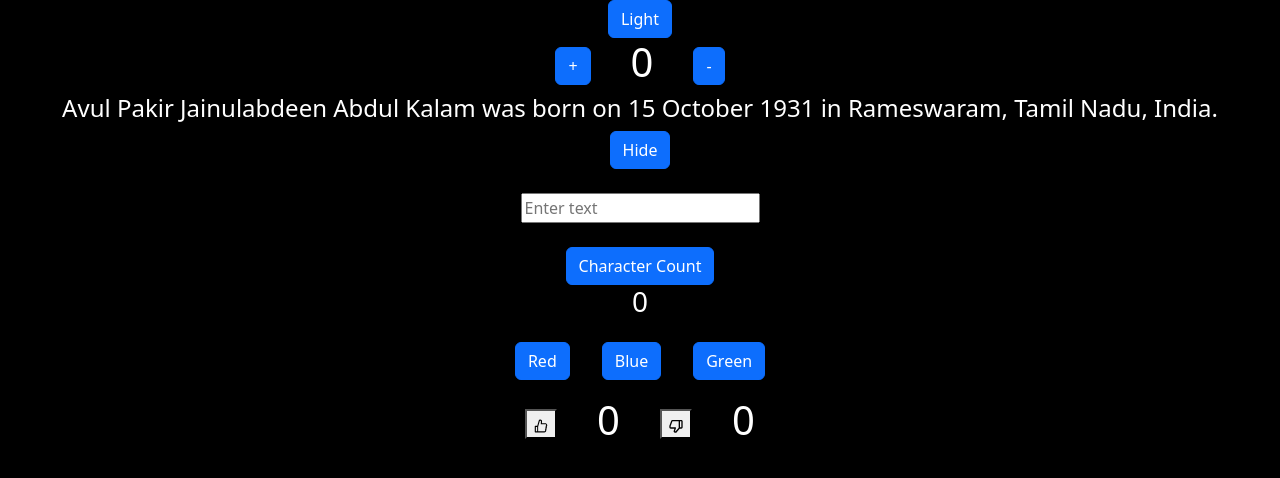
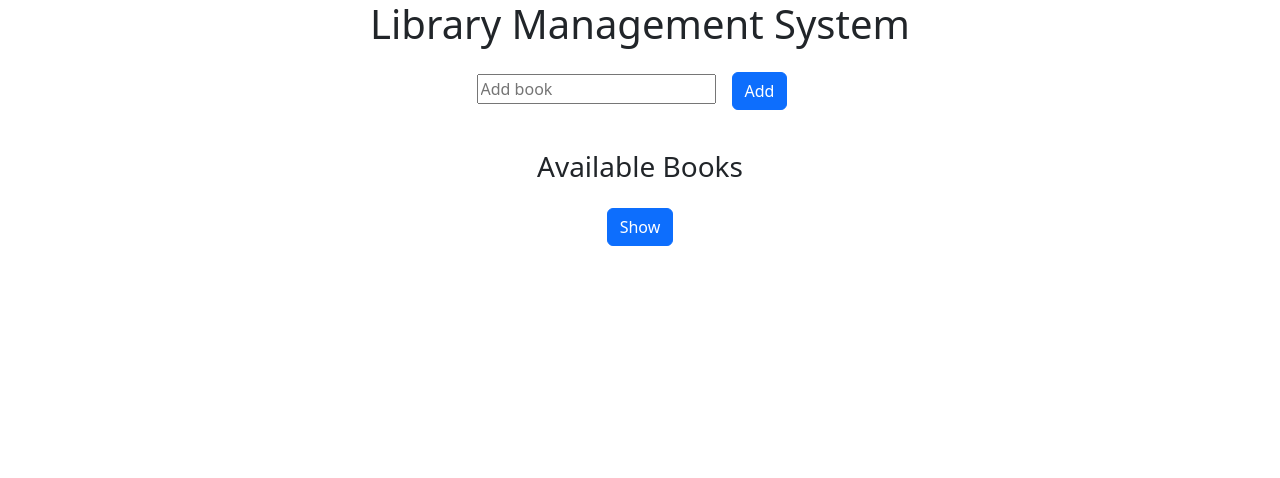
Before and after one commit to naveenkumar-rm/React-js, a React (Create React App) app: page / in a window 1280 px wide. Shown: the top 478 px of the page. Built offline with nearby package versions, Linux system fonts and the light colour scheme.

Commit message:
Added file

```diff
--- a/src/App.js
+++ b/src/App.js
@@ -13,6 +13,7 @@ import J from './Components/Propss/Departsment';
 import K from './Components/Anagram';
 import L from './Components/Usestatecomp/Parent';
 import M from './Components/Usestatecomp/Child1';
+import System from './Components/Librarymanagement/System';
 function App() {
   return (
     <div>
@@ -27,8 +28,9 @@ function App() {
       <I/>
       <J/>
       <K/>
-      <M/>*/}
-      <L/>
+      <M/>
+      <L/>*/}
+      <System/>
     </div>
   );
 }
--- /dev/null
+++ b/src/Components/Librarymanagement/System.jsx
@@ -0,0 +1,41 @@
+import React from 'react'
+import { useState } from 'react';
+import { Button } from 'react-bootstrap'
+
+const System = () => {
+    const [books, setBooks] =useState([]);
+    const [bookName, setBookName]=useState("");
+    const [removeBookName, setRemoveBookName]=useState("");
+    const [showBooks, setShowBooks]=useState(false);
+    function addbooks() {
+        setBooks([...books, bookName]);
+    }
+    function removebooks() {
+        setBooks(books.filter((b) => b !== removeBookName));
+    }
+    function showbooks() {
+        setShowBooks(!showBooks);
+    }
+  return (
+    <div style={{textAlign:'center'}}>
+      <h1>Library Management System</h1>
+
+      <input type='text' placeholder='Add book' onChange={(e)=>setBookName(e.target.value)} />
+      <Button className='m-3'onClick={addbooks}>Add</Button><br /><br />
+
+        {!showBooks ? <h3>Available Books</h3> : <ul style={{listStyleType:'none'}}>
+          {books.map((book, index) => (
+            <li key={index}>{book}{' '}
+              <Button onClick={() => { setRemoveBookName(book); removebooks();}}>Remove</Button>
+            </li>
+          ))}
+        </ul>
+      }
+
+
+        <Button className='m-3' onClick={showbooks}>{showBooks ? 'Hide' : 'Show'}</Button>
+    </div>
+  )
+}
+
+export default System
```
